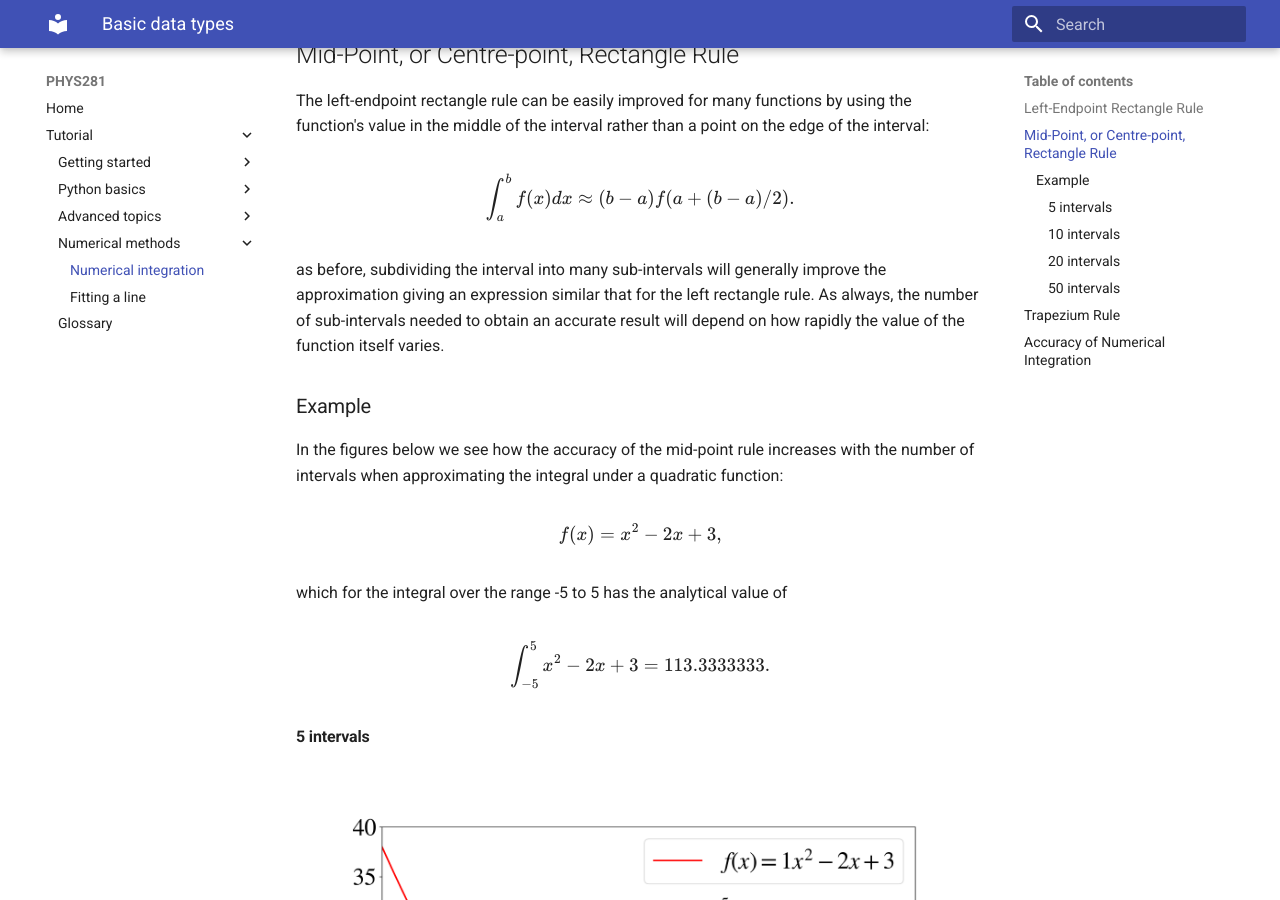
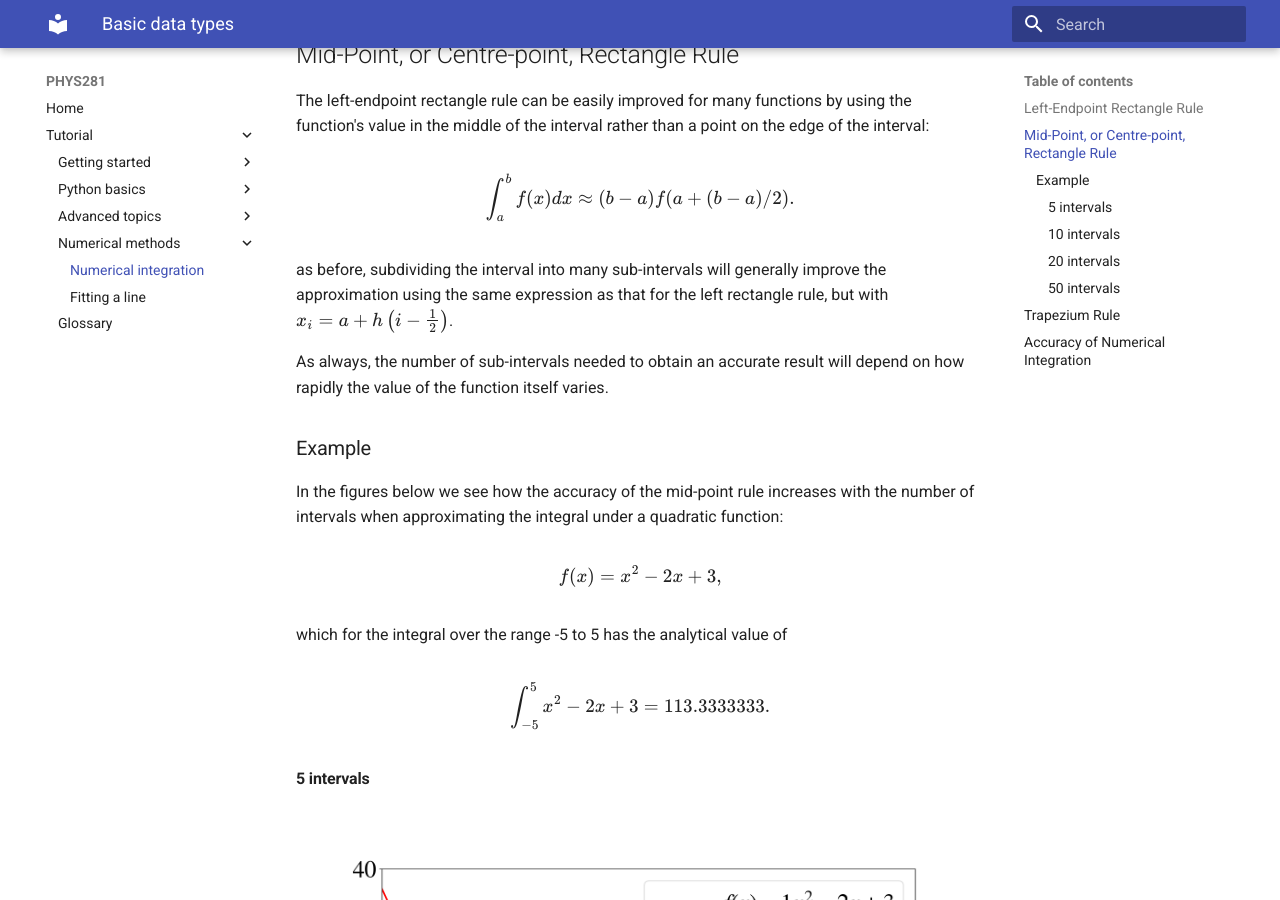
Before and after one commit to ndd21/PHYS281, an MkDocs documentation site: the page built from docs/numerical-integration.md, in a window 1280 px wide and 900 px high, scrolled down 1653 px. Built offline with MkDocs 1.6.1 and Material for MkDocs 9.7.7, drawn with Linux system fonts in a browser that asks for light colours.

Commit message:
Minor change to centre point rectangle rule description

```diff
--- a/docs/numerical-integration.md
+++ b/docs/numerical-integration.md
@@ -65,9 +65,10 @@ $$
 $$
 
 as before, subdividing the interval into many sub-intervals will generally improve the approximation
-giving an expression similar that for the left rectangle rule. As always, the number of
-sub-intervals needed to obtain an accurate result will depend on how rapidly the value of the
-function itself varies.
+using the same expression as that for the left rectangle rule, but with $x_i=a+h\left(i - \frac{1}{2}\right)$.
+
+As always, the number of sub-intervals needed to obtain an accurate result will depend on how
+rapidly the value of the function itself varies.
 
 ### Example
 
```
